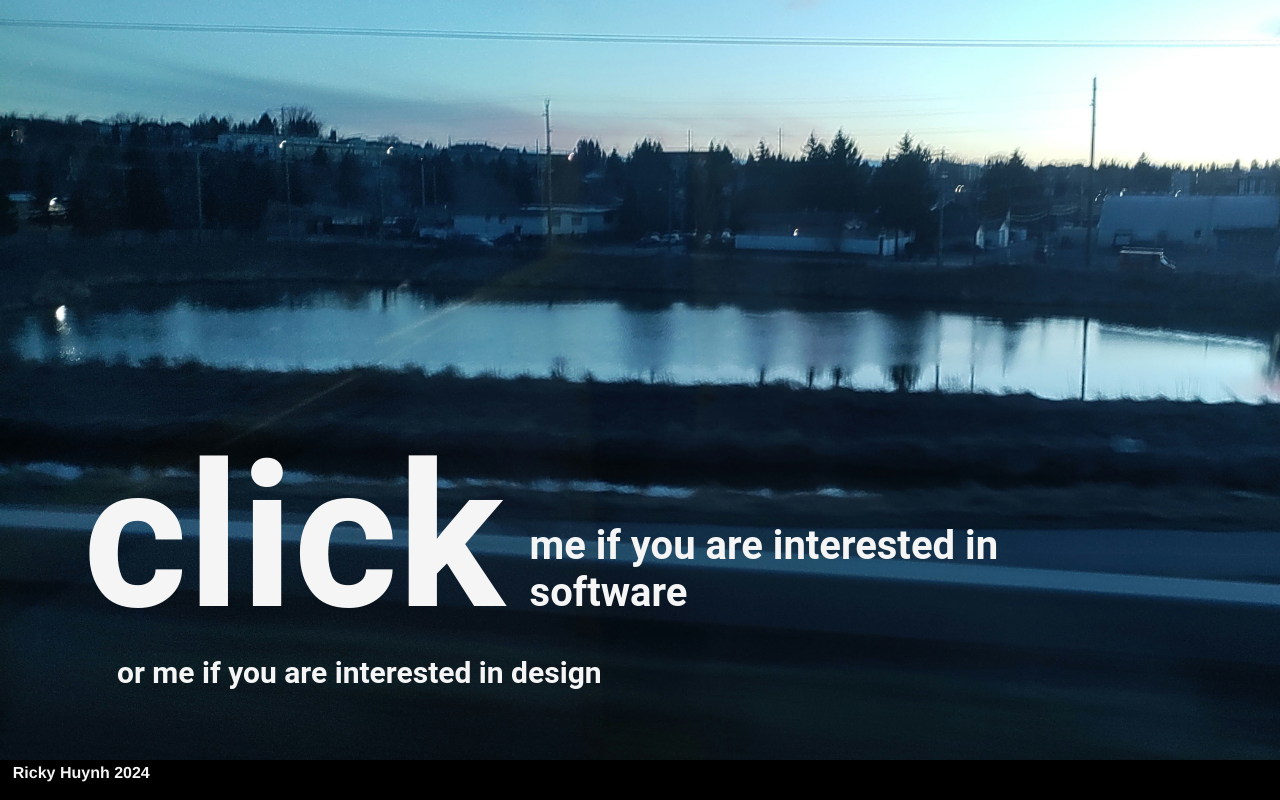
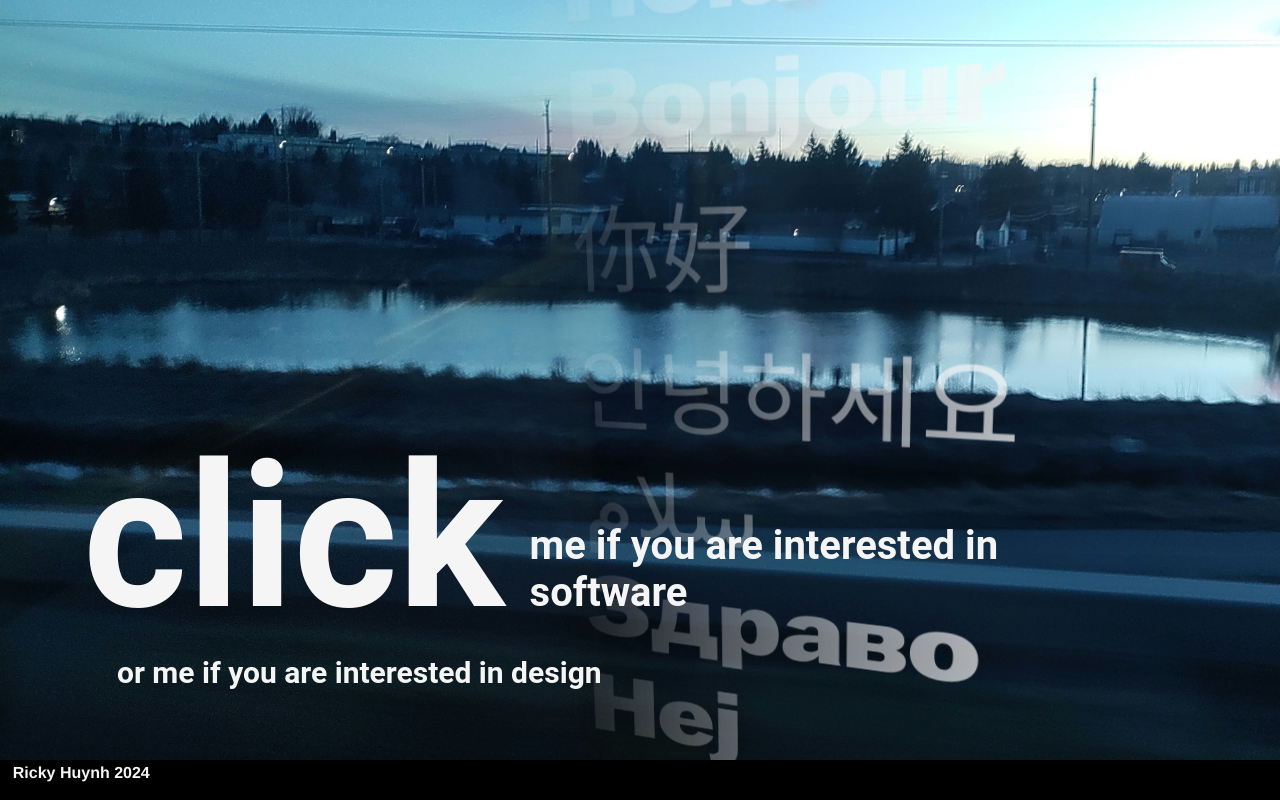
Before and after one commit to zzz-Ricky/web-portfolio, a React (Create React App) app: page / in a window 1280 px wide. Shown: the top 800 px of the page. Built offline with nearby package versions, Linux system fonts and the light colour scheme.

Commit message:
added fancy scrolling text

```diff
--- /dev/null
+++ b/src/Components/ScrollingText.js
@@ -0,0 +1,41 @@
+import React from 'react';
+
+function ScrollingText() {
+    return (
+        <div className="scroll-container">
+            <div className="scrollItems">
+                {[...Array(10)].map((_, i) => (
+                    <div className="overlayText" key={i}>
+                        {getText(i)}
+                    </div>
+                ))}
+            </div>
+            <div className="scrollItems">
+                {[...Array(10)].map((_, i) => (
+                    <div className="overlayText" key={i + 10}>
+                        {getText(i)}
+                    </div>
+                ))}
+            </div>
+        </div>
+    );
+}
+
+function getText(index) {
+    const greetings = [
+        "HELLO",
+        "こんにちは",
+        "Привет",
+        "Hola",
+        "Bonjour",
+        "你好",
+        "안녕하세요",
+        "سلام",
+        "Здраво",
+        "Hej",
+        "Ciao"
+    ];
+    return greetings[index % greetings.length];
+}
+
+export default ScrollingText;
--- a/src/Pages/Splash.js
+++ b/src/Pages/Splash.js
@@ -4,6 +4,7 @@ import '../Styles/App.css'
 import Splash1 from '../Assets/Images/Splash1.jpg'
 import Splash2 from '../Assets/Images/Splash2.jpg'
 import { useNavigate } from "react-router-dom";
+import ScrollingText from '../Components/ScrollingText'
 
 function Splash() {
 
@@ -17,6 +18,7 @@ function Splash() {
 
     return (
         <div id='container'>
+            <div id='content'>
                 <div className='textContainer'>
                     <div className='leftHalf'>
                         <div className='splashBodyGrabber'>
@@ -33,8 +35,12 @@ function Splash() {
                         </div>
                     </div>
                 </div>
+                <div id='scroll1' >
+                    <ScrollingText />
+                </div>
                 <img className='backgroundSplash' id='backSplash1' src={Splash1} alt="[splash screen image]" />
                 <img className='backgroundSplash' id='backSplash2' src={Splash2} alt="[splash screen image]" />
+            </div>
             <div id='splashFooterText'>
                 Ricky Huynh 2024
             </div>
--- a/src/Styles/Simple/Splash.css
+++ b/src/Styles/Simple/Splash.css
@@ -3,6 +3,28 @@
     src: url(../../Assets/Fonts/LiberationSans-Bold.ttf);
 }
 
+@font-face {
+    font-family: MursGothicDark;
+    src: url(../../Assets/Fonts/MursGothic-WideDark.woff);
+}
+
+/* Webfont: NeuePowerTrial-Ultra */
+@font-face {
+    font-family: 'NeuePowerTrialUltra';
+    src: url('../../Assets/Fonts/NeuePowerTrial-Ultra.woff');
+    font-style: normal;
+    font-weight: normal;
+    text-rendering: optimizeLegibility;
+}
+
+/* Webfont: NeuePowerTrial-MediumOblique */
+@font-face {
+    font-family: 'NeuePowerTrialMed';
+    src: url('../../Assets/Fonts/NeuePowerTrial-Medium.woff');
+    font-style: italic;
+    font-weight: normal;
+    text-rendering: optimizeLegibility;
+}
 
 .container {
     height: 100vh;
@@ -17,6 +39,7 @@
     color: white;
     padding: 20px;
     top: 50%;
+    z-index: 3;
 }
 
 #backSplash2 {
@@ -78,7 +101,7 @@
     font-weight: bold;
     font-stretch: condensed;
     white-space: nowrap;
-    z-index: 2;
+    z-index: 4;
 }
 
 #designOption:hover {
@@ -94,6 +117,7 @@
     font-family: 'roboto', sans-serif;
     font-weight: bold;
     font-stretch: condensed;
+    z-index: 3;
 }
 
 #codeOption:hover {
@@ -109,6 +133,58 @@
     padding-left: 1vw;
 }
 
+.scroll-container {
+    display: flex;
+    flex-direction: column;
+    position: absolute;
+    top: -130%;
+    transform: perspective(500px) rotateX(-5deg) rotateY(-10deg);
+    opacity: 0.8;
+    z-index: 1;
+}
+
+.scrollItems {
+    display: flex;
+    flex-direction: column;
+    position: relative;
+    animation: scroll 10s linear infinite;
+}
+
+.overlayText {
+    display: flex;
+    flex-direction: column;
+    font-size: 100px;
+    font-family: 'MursGothicDark';
+    -webkit-mask-image: linear-gradient(to right, rgba(0, 0, 0, 0.1) 0%, rgba(0, 0, 0, 1) 100%);
+    mask-image: linear-gradient(to right, rgba(0, 0, 0, 0.1) 0%, rgba(0, 0, 0, 1) 100%);
+    color: whitesmoke;
+    /* Text color */
+}
+
+#scroll1 {
+    position: absolute;
+    overflow: hidden;
+    width: 600px;
+    height: 95vh;
+    right: 10%;
+}
+
+#content {
+    overflow: hidden;
+}
+
+@keyframes scroll {
+    0% {
+        transform: translateY(0);
+        /* Start at the top */
+    }
+
+    100% {
+        transform: translateY(100%);
+        /* Move up by the height of one full set of text */
+    }
+}
+
 @media screen and (max-width: 1280px) {
     #codeOption {
         font-size: min(40px, 4vw);
```
Lines whose indentation alone changed are shown as unchanged.
